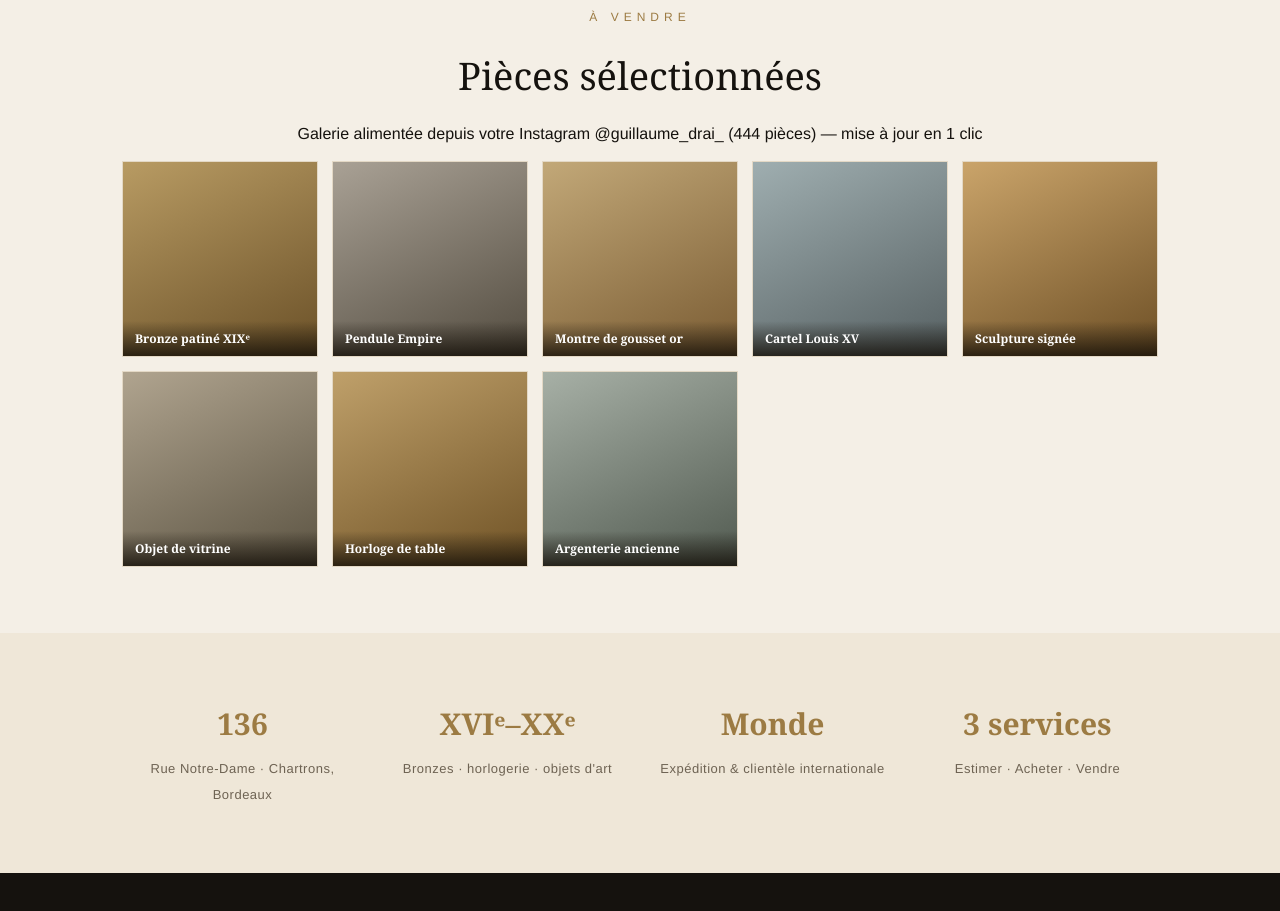
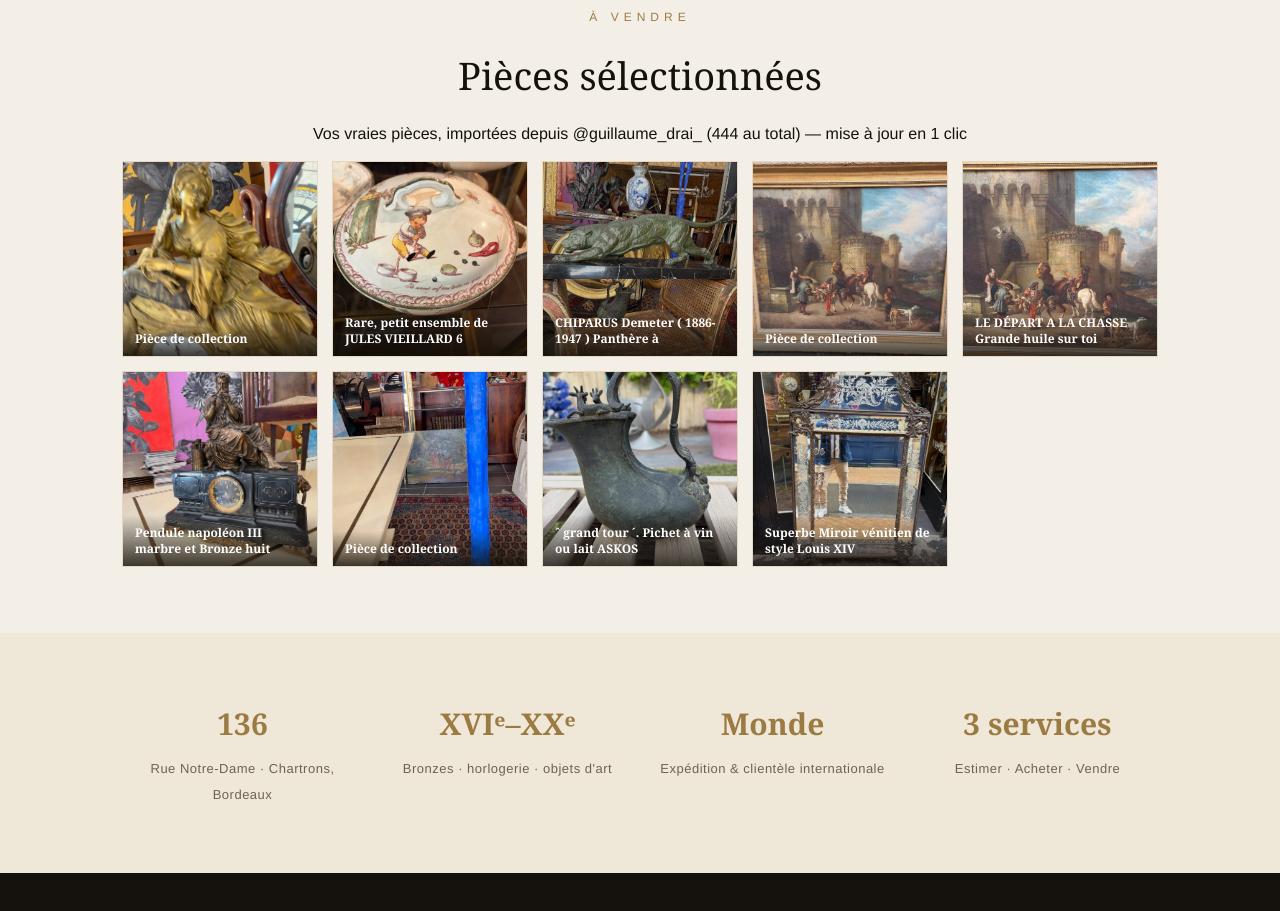
Before and after one commit to saxopa/bdx-prosp-fcbabaf5, a plain HTML site: page demos/guillaume-drai.html in a window 1280 px wide. Shown: the part 1420-2331 px from the top of the page. Drawn offline with Linux system fonts and the light colour scheme.

Commit message:
Galerie Drai: vraies photos importées depuis Instagram + outil import + tel fiche

```diff
--- a/demos/guillaume-drai.html
+++ b/demos/guillaume-drai.html
@@ -143,16 +143,18 @@ footer{background:#12100c;color:#8d8475;text-align:center;padding:40px 22px;font
 <section id="galerie">
   <div class="wrap">
     <div class="head"><div class="eye">À vendre</div><h2 class="serif">Pièces sélectionnées</h2></div>
-    <div class="head src">Galerie alimentée depuis votre Instagram @guillaume_drai_ (444 pièces) — mise à jour en 1 clic</div>
+    <div class="head src">Vos vraies pièces, importées depuis @guillaume_drai_ (444 au total) — mise à jour en 1 clic</div>
     <div class="grid">
-      <div class="pc o1" data-l="Bronze patiné XIXᵉ"></div>
-      <div class="pc o2" data-l="Pendule Empire"></div>
-      <div class="pc o3" data-l="Montre de gousset or"></div>
-      <div class="pc o4" data-l="Cartel Louis XV"></div>
-      <div class="pc o5" data-l="Sculpture signée"></div>
-      <div class="pc o6" data-l="Objet de vitrine"></div>
-      <div class="pc o7" data-l="Horloge de table"></div>
-      <div class="pc o8" data-l="Argenterie ancienne"></div>
+      <div class="pc" data-l="Pièce de collection"><img src="drai-photos/01.jpg" loading="lazy" alt="Pièce de collection" style="position:absolute;inset:0;width:100%;height:100%;object-fit:cover"></div>
+      <div class="pc" data-l="Rare, petit ensemble de JULES VIEILLARD 6"><img src="drai-photos/02.jpg" loading="lazy" alt="Rare, petit ensemble de JULES VIEILLARD 6" style="position:absolute;inset:0;width:100%;height:100%;object-fit:cover"></div>
+      <div class="pc" data-l="CHIPARUS Demeter ( 1886-1947 ) Panthère à"><img src="drai-photos/03.jpg" loading="lazy" alt="CHIPARUS Demeter ( 1886-1947 ) Panthère à" style="position:absolute;inset:0;width:100%;height:100%;object-fit:cover"></div>
+      <div class="pc" data-l="Pièce de collection"><img src="drai-photos/04.jpg" loading="lazy" alt="Pièce de collection" style="position:absolute;inset:0;width:100%;height:100%;object-fit:cover"></div>
+      <div class="pc" data-l="LE DÉPART A LA CHASSE Grande huile sur toi"><img src="drai-photos/05.jpg" loading="lazy" alt="LE DÉPART A LA CHASSE Grande huile sur toi" style="position:absolute;inset:0;width:100%;height:100%;object-fit:cover"></div>
+      <div class="pc" data-l="Pendule napoléon III marbre et Bronze huit"><img src="drai-photos/06.jpg" loading="lazy" alt="Pendule napoléon III marbre et Bronze huit" style="position:absolute;inset:0;width:100%;height:100%;object-fit:cover"></div>
+      <div class="pc" data-l="Pièce de collection"><img src="drai-photos/07.jpg" loading="lazy" alt="Pièce de collection" style="position:absolute;inset:0;width:100%;height:100%;object-fit:cover"></div>
+      <div class="pc" data-l="ˆ grand tour ´. Pichet à vin ou lait ASKOS"><img src="drai-photos/08.jpg" loading="lazy" alt="ˆ grand tour ´. Pichet à vin ou lait ASKOS" style="position:absolute;inset:0;width:100%;height:100%;object-fit:cover"></div>
+      <div class="pc" data-l="Superbe Miroir vénitien de style Louis XIV"><img src="drai-photos/09.jpg" loading="lazy" alt="Superbe Miroir vénitien de style Louis XIV" style="position:absolute;inset:0;width:100%;height:100%;object-fit:cover"></div>
+
     </div>
   </div>
 </section>
```
Also changed, not shown: index.html (+1 -1 lines), demos/drai-photos/01.jpg (added), demos/drai-photos/02.jpg (added), demos/drai-photos/03.jpg (added), demos/drai-photos/04.jpg (added), demos/drai-photos/05.jpg (added), demos/drai-photos/06.jpg (added), demos/drai-photos/07.jpg (added), demos/drai-photos/08.jpg (added), demos/drai-photos/09.jpg (added).
